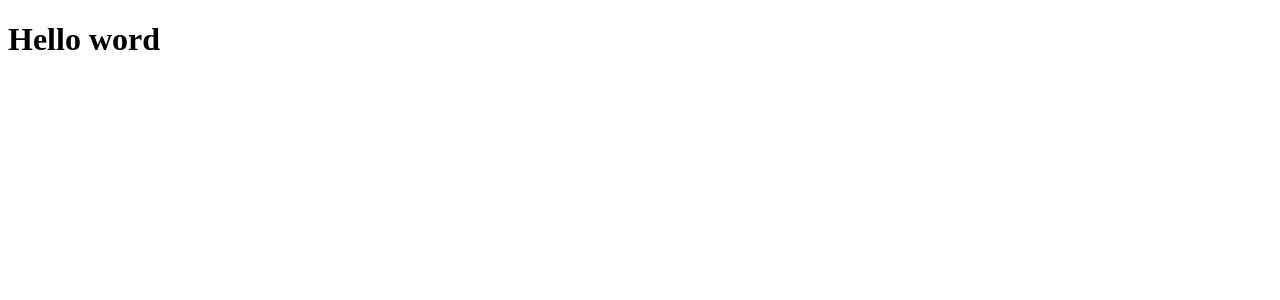
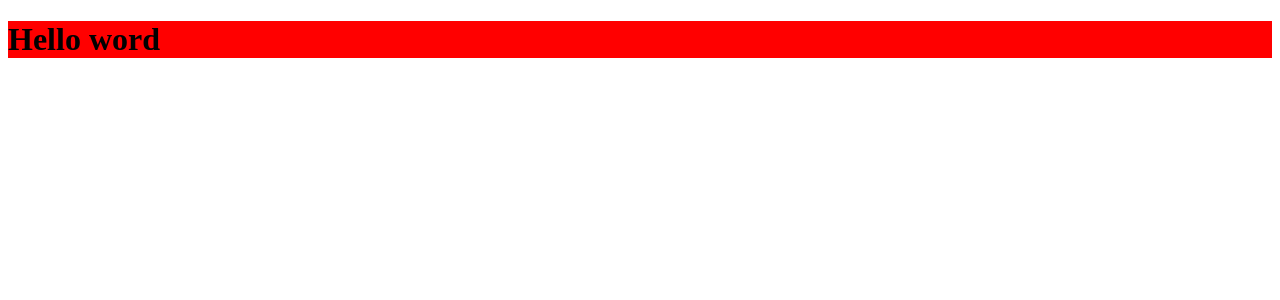
Before and after one commit to diogokimisima/RocketNotes, a React (Vite) app: page / in a window 1280 px wide. Shown: the top 300 px of the page. Built offline with nearby package versions, Linux system fonts and the light colour scheme.

Commit message:
installing styled-components

```diff
--- a/package.json
+++ b/package.json
@@ -11,7 +11,8 @@
   },
   "dependencies": {
     "react": "^18.2.0",
-    "react-dom": "^18.2.0"
+    "react-dom": "^18.2.0",
+    "styled-components": "^6.1.11"
   },
   "devDependencies": {
     "@types/react": "^18.2.66",
--- a/src/pages/Details/index.jsx
+++ b/src/pages/Details/index.jsx
@@ -1,9 +1,9 @@
-import "./style.css"
+import { Container } from "./styles.js";
 
 export function Details() {
   return (
-    <div>
+    <Container>
       <h1>Hello word</h1>
-    </div>
+    </Container>
   )
 }
--- /dev/null
+++ b/src/pages/Details/styles.js
@@ -0,0 +1,5 @@
+import styled from 'styled-components';
+
+export const Container = styled.div`
+    background-color: red;
+`;
```
Also changed, not shown: src/pages/Details/style.css (deleted), 1 other file (tests, documents, lock files or other folders).
